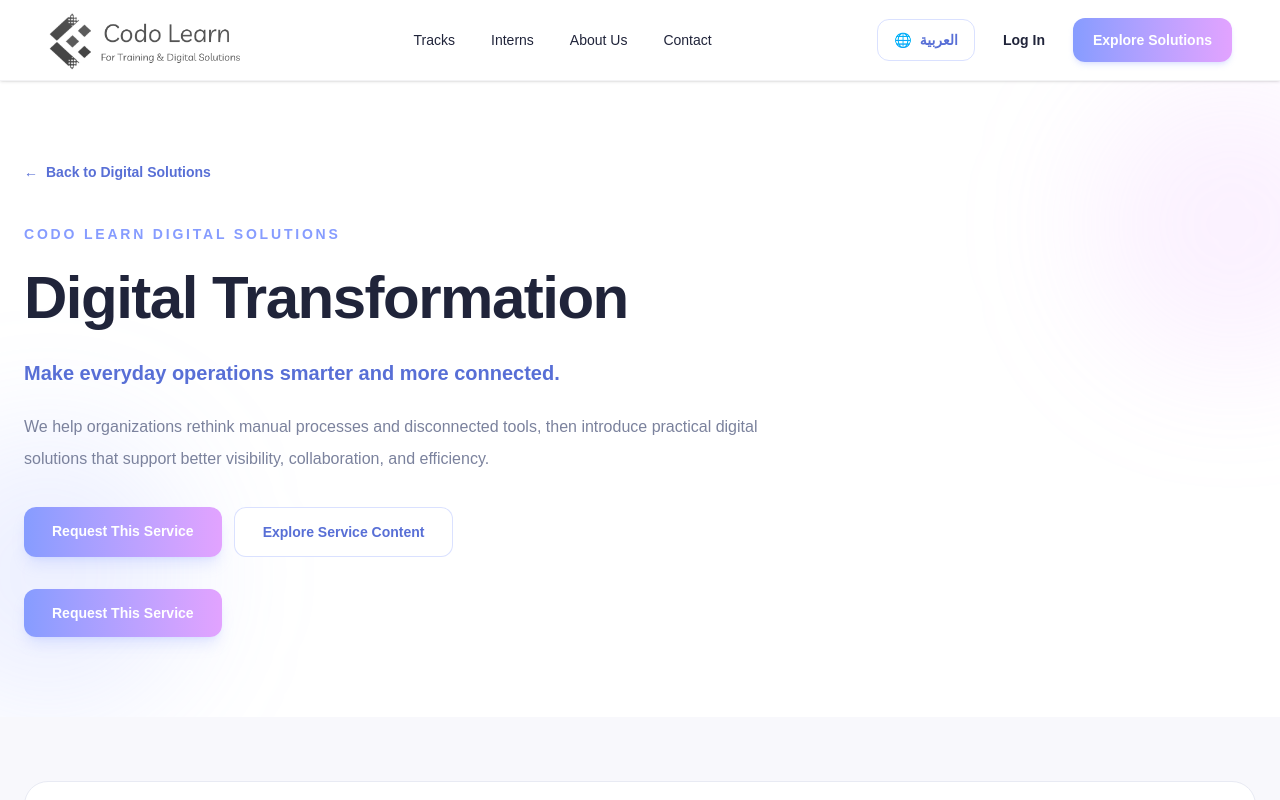
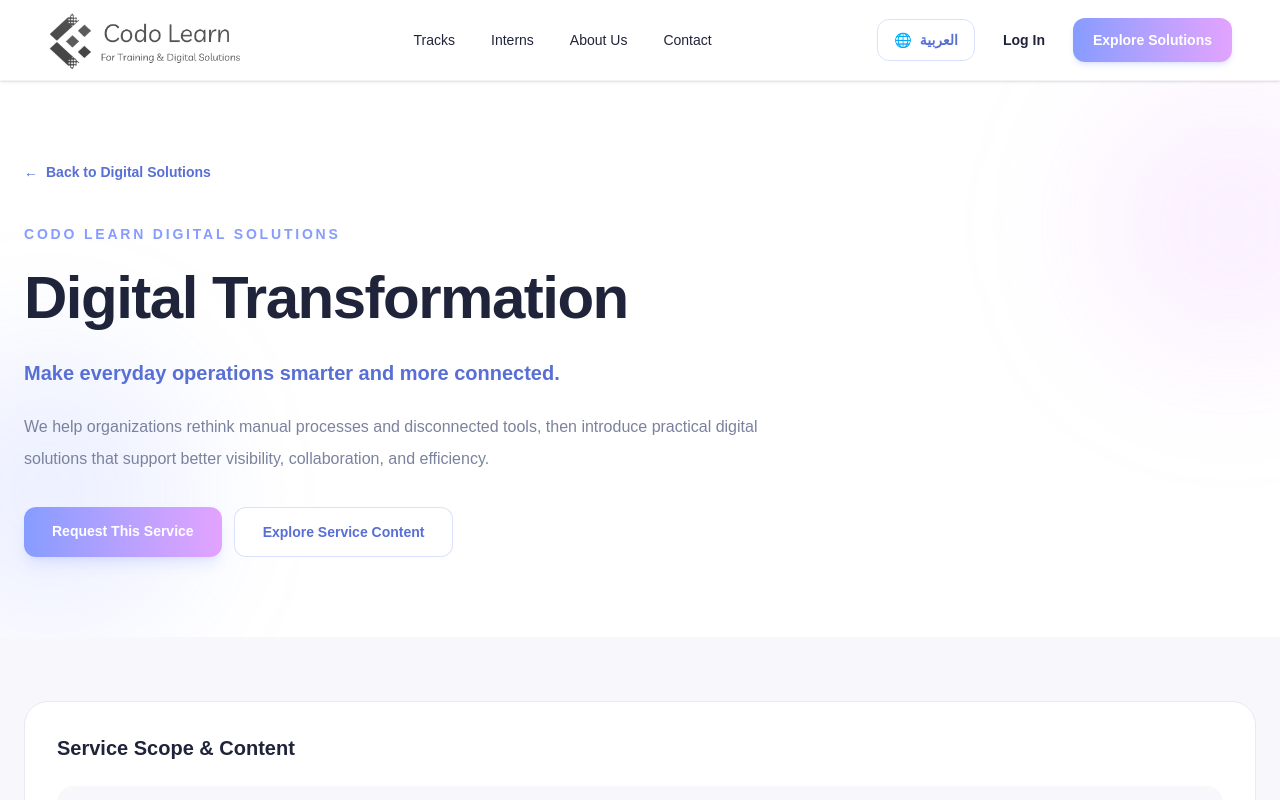
Before and after one commit to osamaa7med-10/codo-learn, a Next.js app: page /digital-solutions/digital-transformation in a window 1280 px wide. Shown: the top 800 px of the page. Built offline with nearby package versions, Linux system fonts and the light colour scheme.

Commit message:
Remove service request button linking back to homepage

```diff
--- a/app/digital-solutions/[slug]/page.tsx
+++ b/app/digital-solutions/[slug]/page.tsx
@@ -238,9 +238,6 @@ export default function DigitalSolutionDetailsPage() {
                             <a href={"mailto:hello@codolearn.com?subject="+encodeURIComponent((isArabic ? "طلب خدمة: " : "Service Request: ")+solution.title)} className="inline-flex rounded-xl bg-gradient-to-r from-[#869CFF] to-[#E2A3FF] px-7 py-3.5 text-sm font-bold text-white shadow-lg shadow-[#869CFF]/20 transition hover:-translate-y-1">{labels.contactButton}</a>
                             <a href="#service-content" className="inline-flex rounded-xl border border-[#869CFF]/30 bg-white px-7 py-3.5 text-sm font-bold text-[#586FD6] transition hover:bg-[#869CFF]/10">{isArabic ? "استكشف المحتوى" : "Explore Service Content"}</a>
                         </div>
-                        <Link href="/#contact" className="mt-8 inline-flex rounded-xl bg-gradient-to-r from-[#869CFF] to-[#E2A3FF] px-7 py-3.5 text-sm font-bold text-white shadow-lg shadow-[#869CFF]/20 transition hover:-translate-y-1">
-                            {labels.contactButton}
-                        </Link>
                     </motion.div>
                 </div>
             </section>
```
